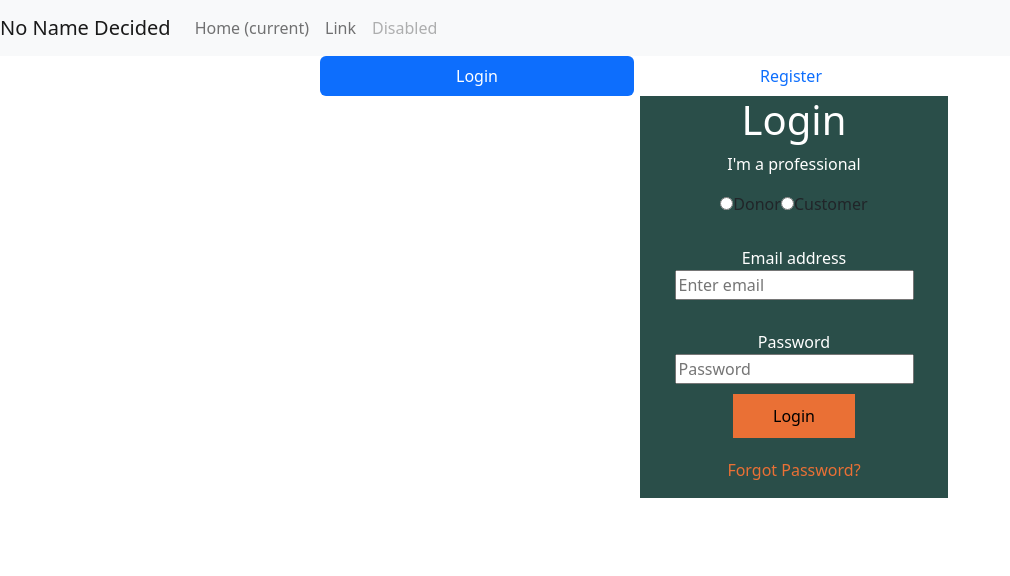
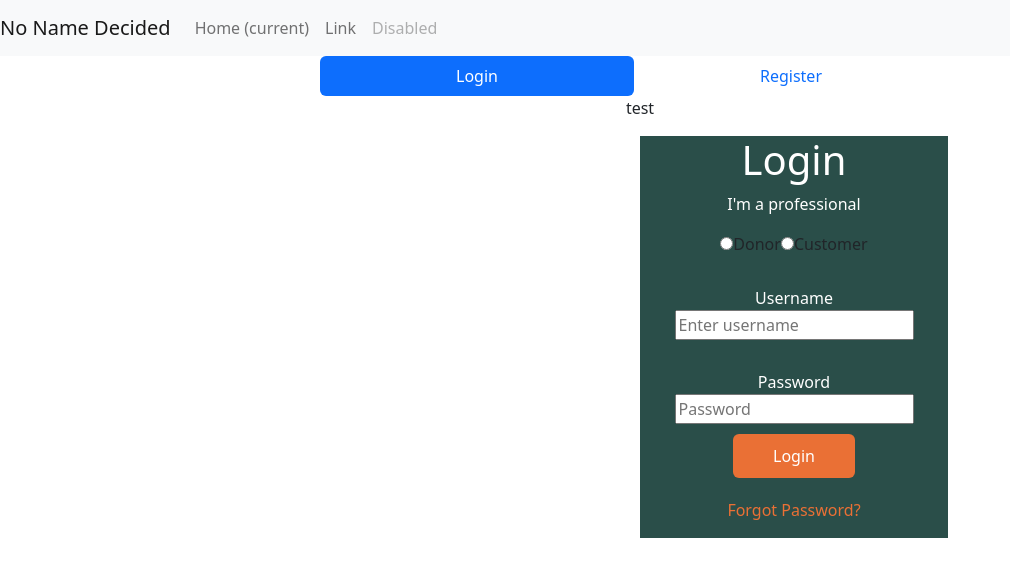
Before and after one commit to sreeharitha96/HungerSaviors, a React (Create React App) app: page / in a window 1280 px wide. Shown: the top 576 px of the page, without its empty margins (0-1010 px from the left). Built offline with nearby package versions, Linux system fonts and the light colour scheme.

Commit message:
login, registration and current user working

```diff
--- a/src/App.js
+++ b/src/App.js
@@ -1,4 +1,3 @@
-import logo from './logo.svg';
 import './App.css';
 import NavBar from './navbar-component';
 import LoginRegister from './login-register-component';
--- a/src/login-register-component/index.js
+++ b/src/login-register-component/index.js
@@ -7,27 +7,6 @@ function LoginRegister() {
   const container1 = {
     height: '100%',
     width: '50%',
-    alignItems: 'center',
-  };
-  const firstHalf = {
-    backgroundColor: '#F5F3F0',
-    height: '100%',
-  };
-  const secondHalf = {
-    backgroundColor: '#2A4E49',
-    height: '100%',
-    display: 'flex',
-  };
-
-  const centerDiv = {
-    display: 'flex',
-    alignItems: 'center',
-    justifyContent: 'center',
-  };
-
-  const alignToCenter = {
-    display: 'flex',
-    justifyContent: 'center',
     alignItems: 'center',
   };
 
--- a/src/login-register-component/login-component/index.js
+++ b/src/login-register-component/login-component/index.js
@@ -1,18 +1,27 @@
 import React, { useState } from 'react';
 import {useDispatch, useSelector} from "react-redux";
 import {loginThunk} from '../../users/user-thunks.js'
+import { Button } from 'react-bootstrap';
 
 function Login() {
 
-    const [username, setUsername] = useState('admin')
+    const [userName, setUsername] = useState('admin')
     const [password, setPassword] = useState('admin@123')
     const [error, setError] = useState(null)
     const {currentUser} = useSelector((state) => state.users)
     const dispatch = useDispatch()
+
+
     const handleLoginBtn = () => {
+      console.log("in handle click")
         setError(null)
-        const loginUser = {username, password}
+        const loginUser = {userName, password}
+        console.log("login user: " + JSON.stringify(loginUser))
         dispatch(loginThunk(loginUser))
+    }
+
+    const test = () => {
+      console.log(test)
     }
 
     const container1 = {
@@ -64,7 +73,9 @@ function Login() {
     };
 
     return (
-        <div className="container" style={container1} fluid>
+
+        <div className="container" style={container1}>
+            <p onClick={() => handleLoginBtn()}>test</p>
           <div className="row"style={{ height: '100%' }}>
             <div className="col"style={firstHalf}></div>
             <div className="col"style={secondHalf}>
@@ -85,27 +96,28 @@ function Login() {
                         <input type="radio" value="customer" name="user-type"/>Customer
                       </div>
                       <div className='form-group' style={forms}>
-                        <label htmlFor="login-email">Email address</label>
-                        <input type="email" className="forms" placeholder="Enter email" id="login-email" onChange={(e) => setUsername(e.target.value)}/>
+                        <label htmlFor="login-username">Username</label>
+                        <input type="text" className="forms" placeholder="Enter username" id="login-username" onChange={(e) => setUsername(e.target.value)}/>
                       </div>
                       <div className="form-group" style={forms}>
                         <label htmlFor="login-password">Password</label>
                         <input type="password" className="forms" placeholder="Password" id="login-password" onChange={(e) => setPassword(e.target.value)}/>
                       </div>
-                      <button type="submit" style={submitButton} onClick={handleLoginBtn}>Login</button>
+                      <Button style={submitButton} onClick={() => handleLoginBtn()}>Login</Button>
                       {
                         currentUser &&
-                        <h2>Hello {currentUser.username}</h2>
+                        <h2>Hello {currentUser.userName}</h2>
+                        // <h2>Hello</h2>
                       }
-                      <div className="container" style={alignToCenter} fluid>
+                      <div className="container" style={alignToCenter}>
                         <p style={forgotPassword}>Forgot Password?</p>
                       </div>
                     </form>
                   {/* <Form.Control placeholder="Passwords" style={forms} />
-                  <div className="container" style={alignToCenter} fluid>
+                  <div className="container" style={alignToCenter}>
                     <div className="row"style={{ marginTop: '50px' }}>
                       <Button style={submitButton}>Submit</Button>
-                      <div className="container" style={alignToCenter} fluid>
+                      <div className="container" style={alignToCenter}>
                         <p style={forgotPassword}>Forgot Password?</p>
                       </div>
                     </div>
--- a/src/login-register-component/register-component/index.js
+++ b/src/login-register-component/register-component/index.js
@@ -1,11 +1,12 @@
 import React, {useState} from 'react';
 import {useDispatch, useSelector} from 'react-redux';
 import {registerThunk} from "../../users/user-thunks.js"
+import { Button } from 'react-bootstrap';
 
 
 function Register() {
 
-  const [name, setName] = useState('admin')
+  const [userName, setName] = useState('admin')
   const [email, setEmail] = useState('admin@admin.com')
     const [password, setPassword] = useState('admin@123')
     const [validatePassword, setValidatePassword] = useState('admin@123')
@@ -18,7 +19,7 @@ function Register() {
             return
         }
         setError(null)
-        const newUser = {name, email, password}
+        const newUser = {userName, email, password}
         dispatch(registerThunk(newUser))
     }
 
@@ -96,12 +97,12 @@ function Register() {
                         <label htmlFor="register-password-re-enter">Re-enter Password</label>
                         <input type="password" className="forms" placeholder="Password" id="register-password-re-enter" onChange={(e) => setValidatePassword(e.target.value)}/>
                     </div>
-                    <button type="submit" style={submitButton} onClick={handleRegisterBtn}>Register</button>
+                    <Button style={submitButton} onClick={handleRegisterBtn}>Register</Button>
                 </form>
 
                 {
                   currentUser &&
-                  <h2>Welcome {currentUser.username}</h2>
+                  <h2>Welcome {currentUser.userName}</h2>
                 }
               </div>
             </div>
--- a/src/users/user-reducer.js
+++ b/src/users/user-reducer.js
@@ -17,6 +17,7 @@ const usersReducer = createSlice({
         },
         [loginThunk.fulfilled]: (state, action) => {
             state.currentUser = action.payload
+            console.log("login current user in reducer: " + state.currentUser)
         },
         [loginThunk.rejected]: (state, action) => {
             state.error = action.payload
@@ -24,6 +25,7 @@ const usersReducer = createSlice({
         },
         [registerThunk.fulfilled]: (state, action) => {
             state.currentUser = action.payload
+            console.log("register current user in reducer: " + state.currentUser)
         },
         [registerThunk.rejected]: (state, action) => {
             state.error = action.payload
--- a/src/users/user-service.js
+++ b/src/users/user-service.js
@@ -1,5 +1,7 @@
 import axios from 'axios';
 const BASE_URL = 'http://localhost:4000'
+
+const api = axios.create({withCredentials: true});
 
 export const createUser = async () => {
 
@@ -12,11 +14,13 @@ export const findAllUsers = async () => {
 
 export const register = async (user) => {
     const response = await axios.post(`${BASE_URL}/register`, user)
+    console.log("response is: " + JSON.stringify(response.data))
     return response.data
 }
 
 export const login = async (user) => {
     const response = await axios.post(`${BASE_URL}/login`, user)
+    console.log("response is: " + JSON.stringify(response.data))
     return response.data
 }
 
@@ -29,6 +33,3 @@ export const logout = async () => {
     const response = await axios.post(`${BASE_URL}/logout`)
     return response.data
 }
-
-export const deleteUser = async (uid) => {}
-export const updateUser = async (uid, userUpdates) => {}
--- a/src/users/user-thunks.js
+++ b/src/users/user-thunks.js
@@ -20,6 +20,7 @@ export const loginThunk = createAsyncThunk(
     'login',
     async (user) => await login(user)
 )
+
 export const profileThunk = createAsyncThunk(
     'profile',
     async () => await profile()
```
